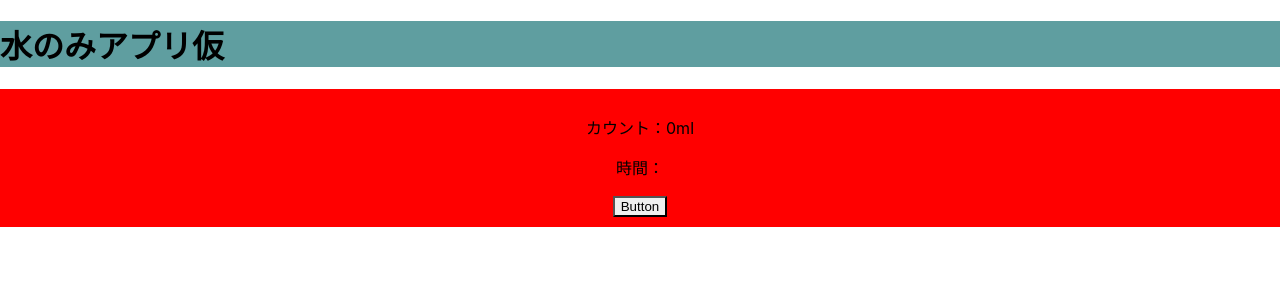
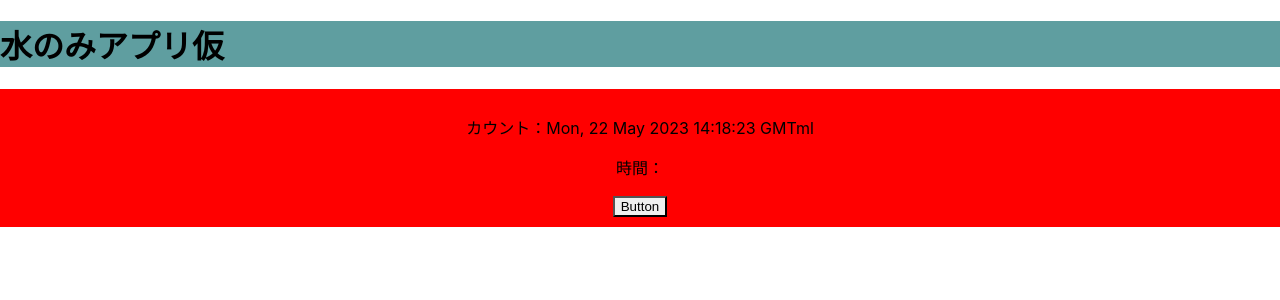
Before and after one commit to seetsuko/its-nonda-, a React (Create React App) app: page / in a window 1280 px wide. Shown: the top 300 px of the page. Built offline with nearby package versions, Linux system fonts and the light colour scheme.

Commit message:
feat: １秒ごとに時間が表示されるようにした

```diff
--- a/src/Counter.tsx
+++ b/src/Counter.tsx
@@ -1,22 +1,26 @@
-import React, { useState } from 'react';
-import { Box, Text, Button } from '@chakra-ui/react';
+import React, { useEffect, useState } from 'react';
+import { Box, Text, Button, calc, Divider } from '@chakra-ui/react';
+import dayjs from 'dayjs';
 
 export const Counter = () => {
-  const [count, setCount] = useState(0);
+  const [count, setCount] = useState("");
 
-  const onIncrement = () => {
-    setCount(count + 200);
-  };
+  // 時計の関数
+    useEffect(() => {
+      const interval = setInterval(() => {
+        setCount(String(dayjs()));
+      }, 1000);
+      return () => clearInterval(interval);
+    }, []);
+    console.log(count)
 
-  const time = () => {
-
-  }
+    // ボタンを
 
   return (
     <Box padding={10} backgroundColor="red" display="block" textAlign="center">
       <Text>カウント：{count}ml</Text>
-      <Text>時間：{}</Text>
-      <Button colorScheme="blue" onClick={onIncrement}>
+      <Text>時間：</Text>
+      <Button colorScheme="blue">
         Button
       </Button>
     </Box>
```
